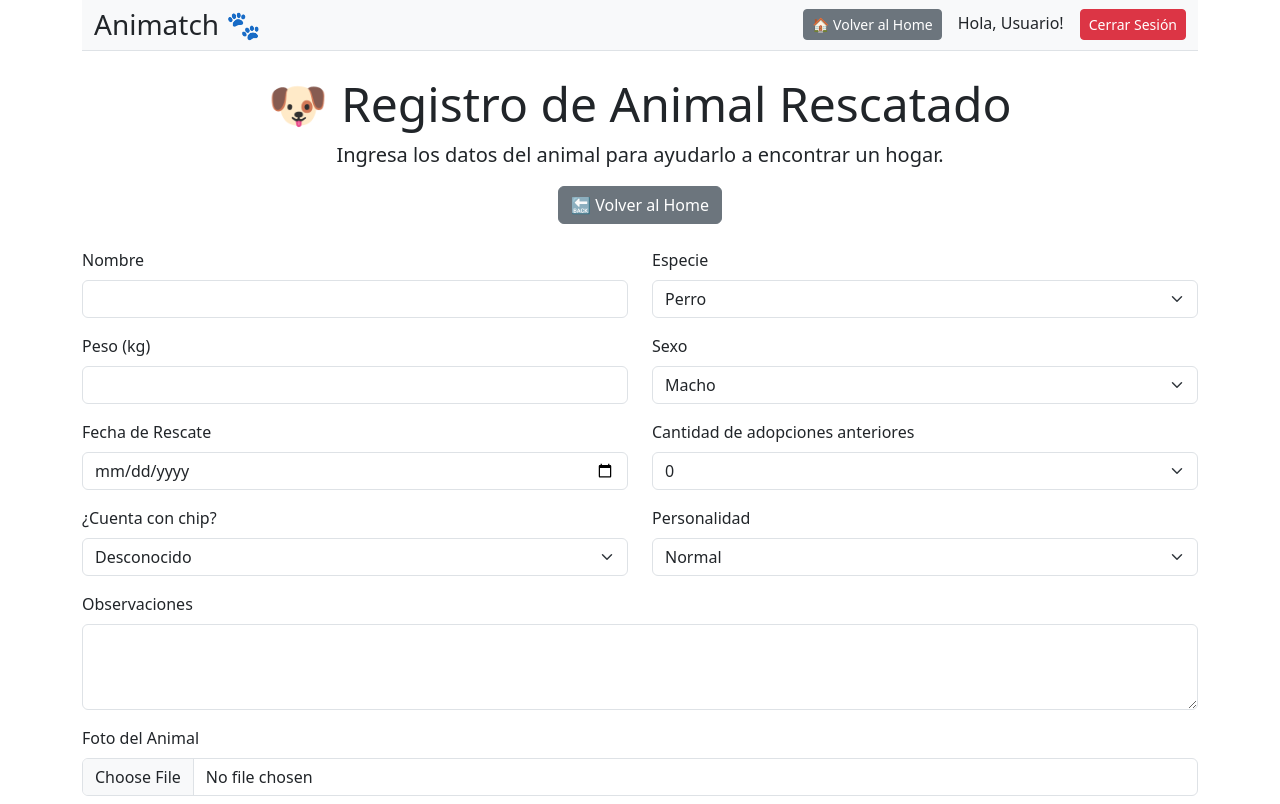
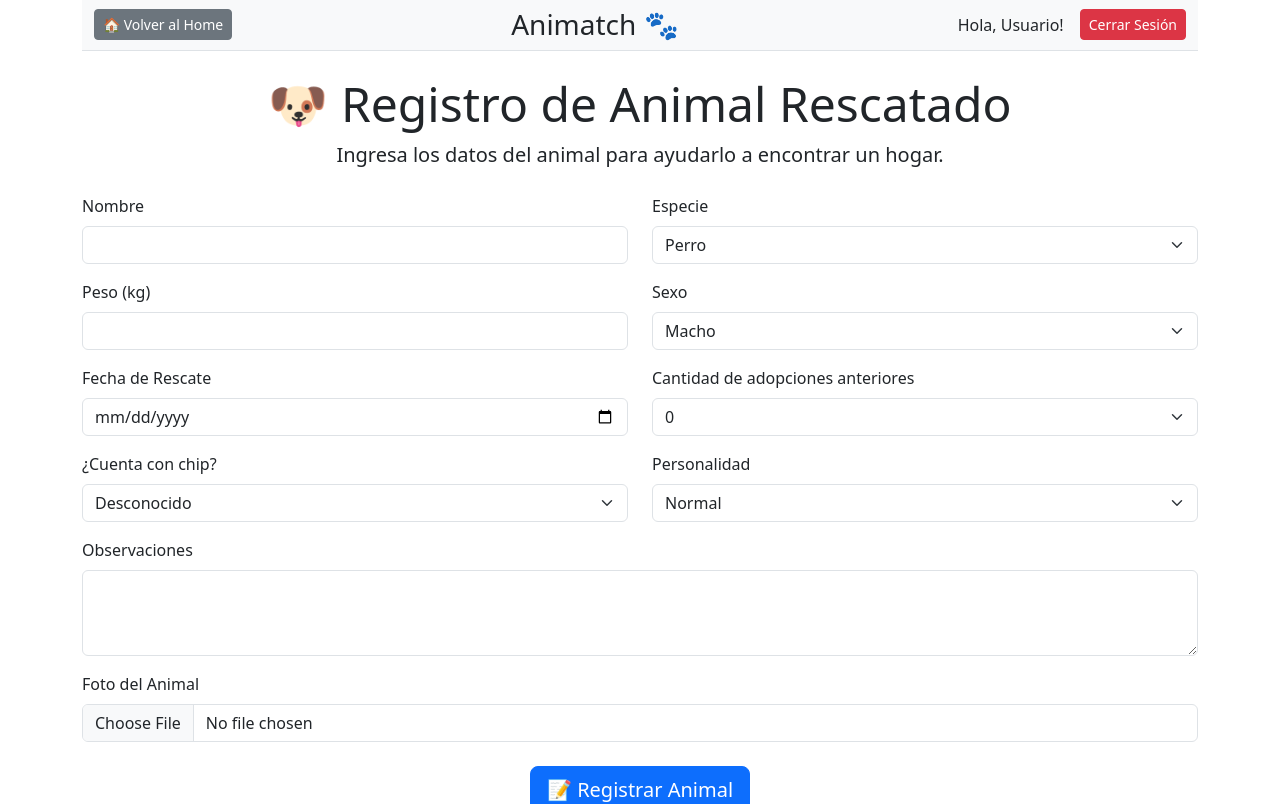
Before and after one commit to respinoza-p/animatch-web.app, a React (Vite) app: page /registro-animal in a window 1280 px wide. Shown: the top 804 px of the page. Built offline with nearby package versions, Linux system fonts and the light colour scheme.

Commit message:
Mejora en posición de elementos en el Header

```diff
--- a/src/RegistroAnimal.jsx
+++ b/src/RegistroAnimal.jsx
@@ -87,12 +87,6 @@ const RegistroAnimal = ({ user, setUser }) => {
       <h2 className="display-5 mt-4 text-center">🐶 Registro de Animal Rescatado</h2>
       <p className="lead text-center">Ingresa los datos del animal para ayudarlo a encontrar un hogar.</p>
 
-      <div className="text-center mb-3">
-        <button className="btn btn-secondary" onClick={() => navigate("/home")}>
-          🔙 Volver al Home
-        </button>
-      </div>
-
       <form className="mt-4" onSubmit={handleSubmit}>
         <div className="row">
           <div className="col-md-6">
--- a/src/components/Header.jsx
+++ b/src/components/Header.jsx
@@ -18,19 +18,23 @@ const Header = ({ userName, setUser }) => {
   return (
     <nav className="navbar navbar-light bg-light border-bottom mb-3">
       <div className="container d-flex justify-content-between align-items-center">
-        <h1 className="h3 m-0">Animatch 🐾</h1>
 
-        <div>
-          <button className="btn btn-secondary btn-sm me-3" onClick={goToHome}>
-            🏠 Volver al Home
-          </button>
+        {/* 🔹 Botón Volver al Home alineado a la izquierda */}
+        <button className="btn btn-secondary btn-sm" onClick={goToHome}>
+          🏠 Volver al Home
+        </button>
 
+        {/* 🔹 Título centrado */}
+        <h1 className="h3 m-0 text-center flex-grow-1">Animatch 🐾</h1>
+
+        {/* 🔹 Sección de usuario y cerrar sesión alineada a la derecha */}
+        <div className="d-flex align-items-center">
           <span className="me-3">Hola, {userName || "Usuario"}!</span>
-
           <button className="btn btn-danger btn-sm" onClick={handleLogout}>
             Cerrar Sesión
           </button>
         </div>
+
       </div>
     </nav>
   );
```
